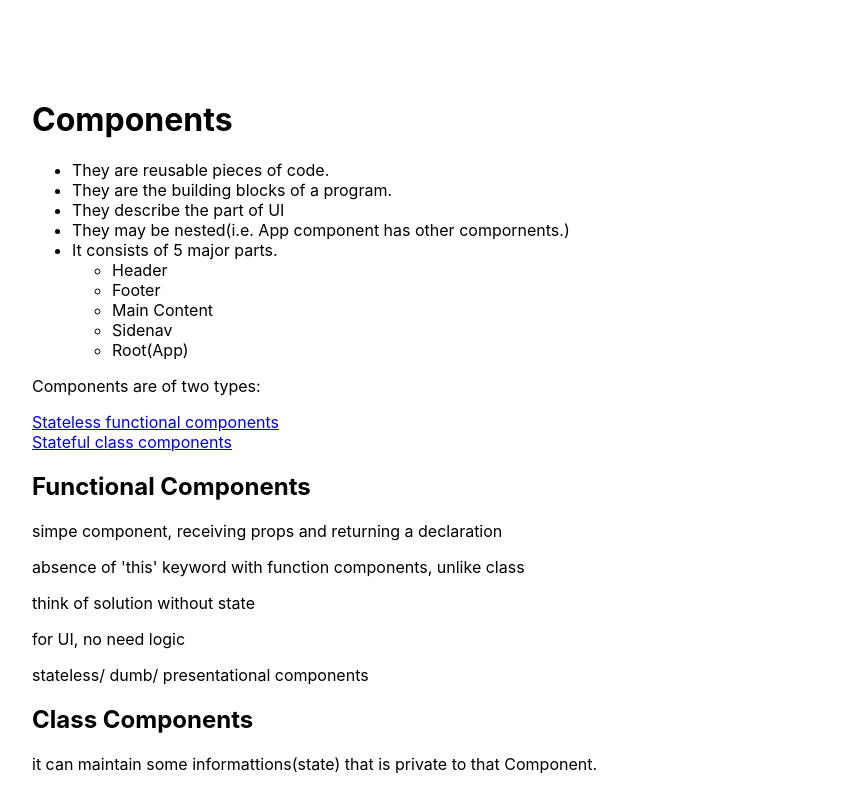
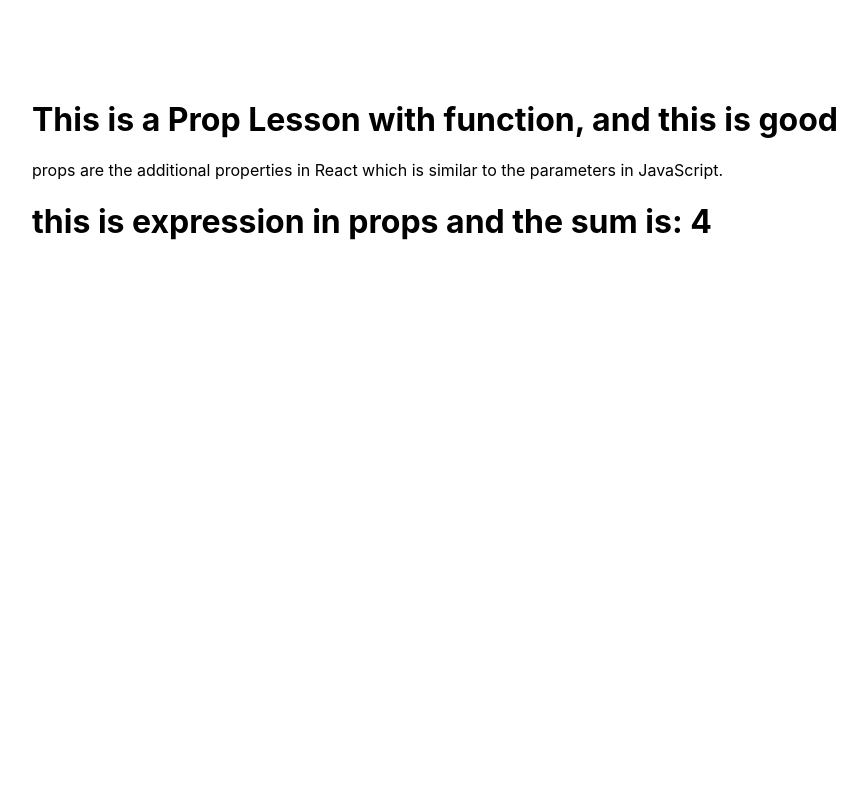
Before and after one commit to Anuj-Khadka/react-app, a React (Create React App) app: page / in a window 1280 px wide. Shown: the top 791 px of the page, without its empty margins (68-935 px from the left). Built offline with nearby package versions, Linux system fonts and the light colour scheme.

Commit message:
update app.js

```diff
--- a/src/App.js
+++ b/src/App.js
@@ -1,13 +1,33 @@
-import './App.css';
-import Component from './components/Component'
-// import Hello from './components/jsx'
+import "./App.css";
+//jsx
+// import Hello from './components/Jsx'
+// import StyleJsx from "./components/StyleJsx";
+
+// components
+// import Component from './components/Component'
+
+// props
+import PropsFunction, { PropsClass, PropsChild, PropsExpression  } from "./components/Propes";
+
+
 
 function App() {
   return (
     <div className="App">
       <>
-      {/* <Hello/> */}
-      <Component />
+        {/* <Hello/> */}
+        {/* <StyleJsx /> */}
+        {/* <Component /> */}
+
+        <PropsFunction type="function" rate="good"/>
+        {/* props */}
+        {/*
+        <PropsClass/>
+        <PropsChild>
+          <button>this is a button, which is added from app.js file</button>
+        </PropsChild>
+      */}
+      <PropsExpression math={2*2} />
       </>
     </div>
   );
```
